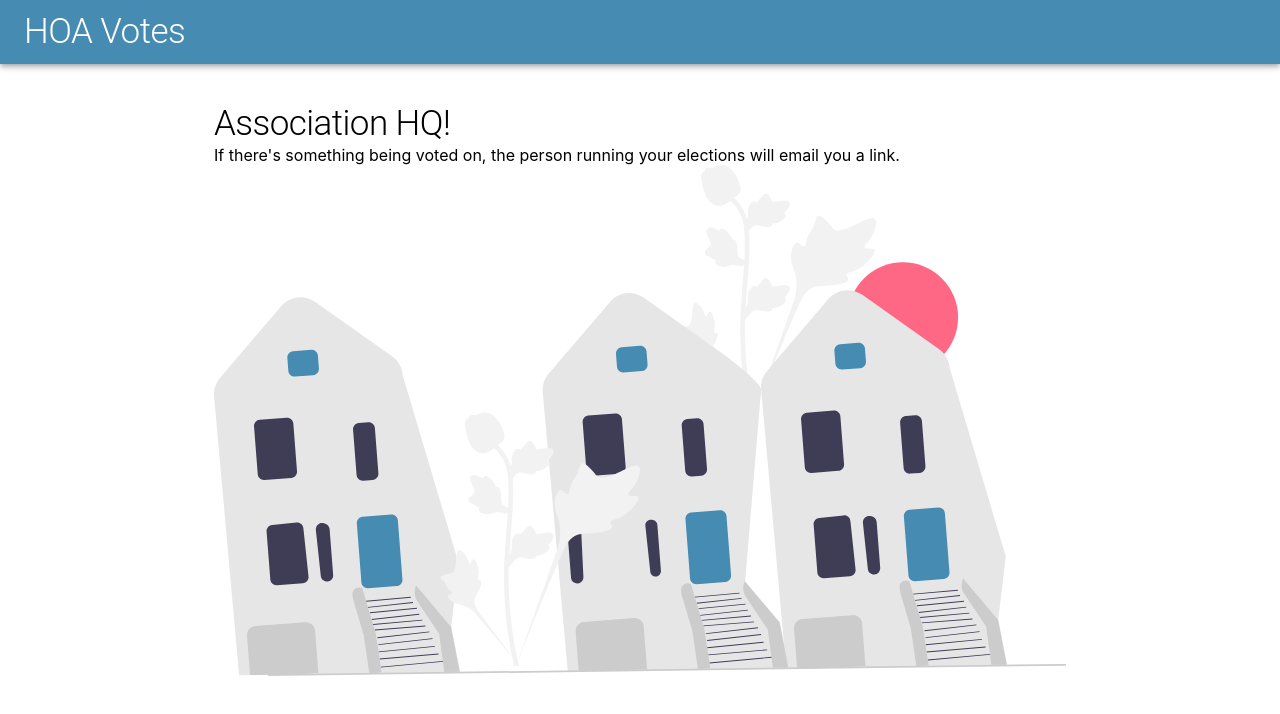
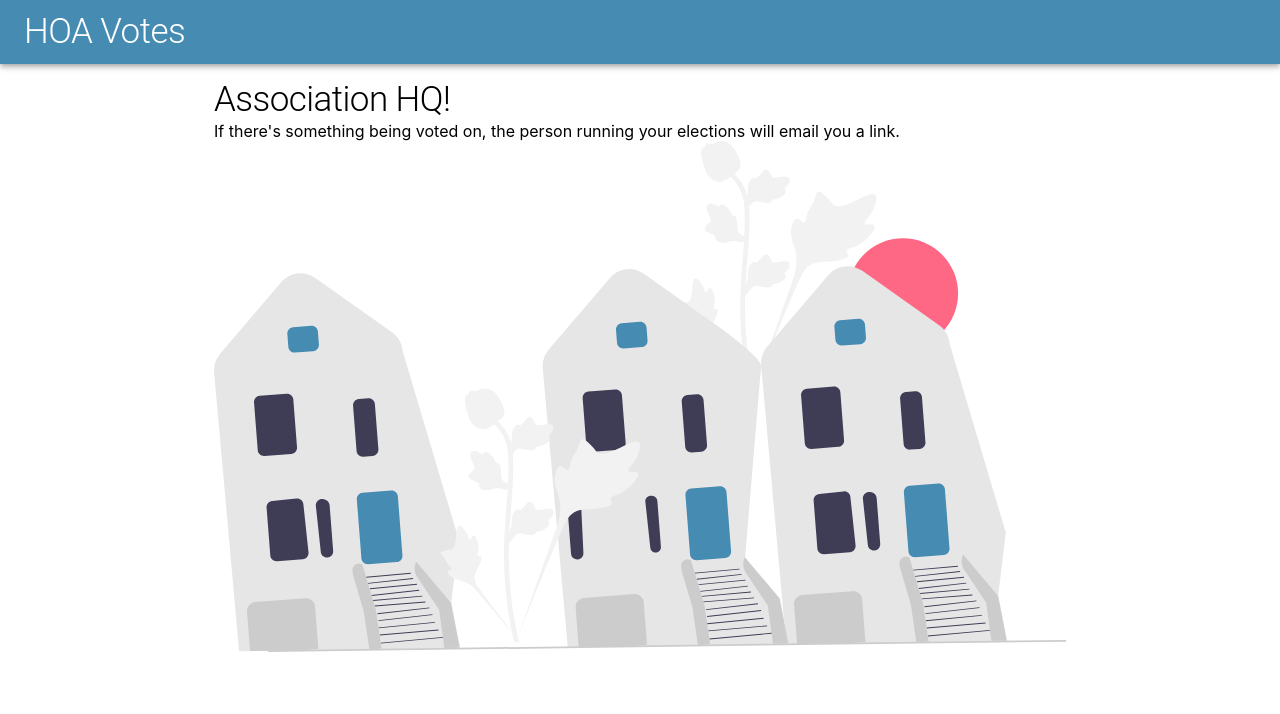
Before and after one commit to JamesMitofsky/Community-Votes, a React (Create React App) app: page / in a window 1280 px wide. Shown: the top 714 px of the page. Built offline with nearby package versions, Linux system fonts and the light colour scheme.

Commit message:
Update spacing rules for H2 and container elements

```diff
--- a/src/App.js
+++ b/src/App.js
@@ -15,7 +15,7 @@ export default function App() {
       <ThemeProvider theme={theme}>
         <BrowserRouter>
           <Navigation />
-          <Container sx={{ marginTop: 5 }} maxWidth="md">
+          <Container sx={{ marginTop: 2 }} maxWidth="md">
             <Routes>
               <Route path="/" element={<LandingPage />}></Route>
               <Route path="/voter" element={<VoterView />}></Route>
@@ -34,7 +34,7 @@ const theme = createTheme({
   typography: {
     fontSize: 14,
     h1: { fontSize: 35 },
-    h2: { fontSize: 25 },
+    h2: { fontSize: 25, marginTop: 30 },
     h3: { fontSize: 20 },
   },
   palette: {
```
